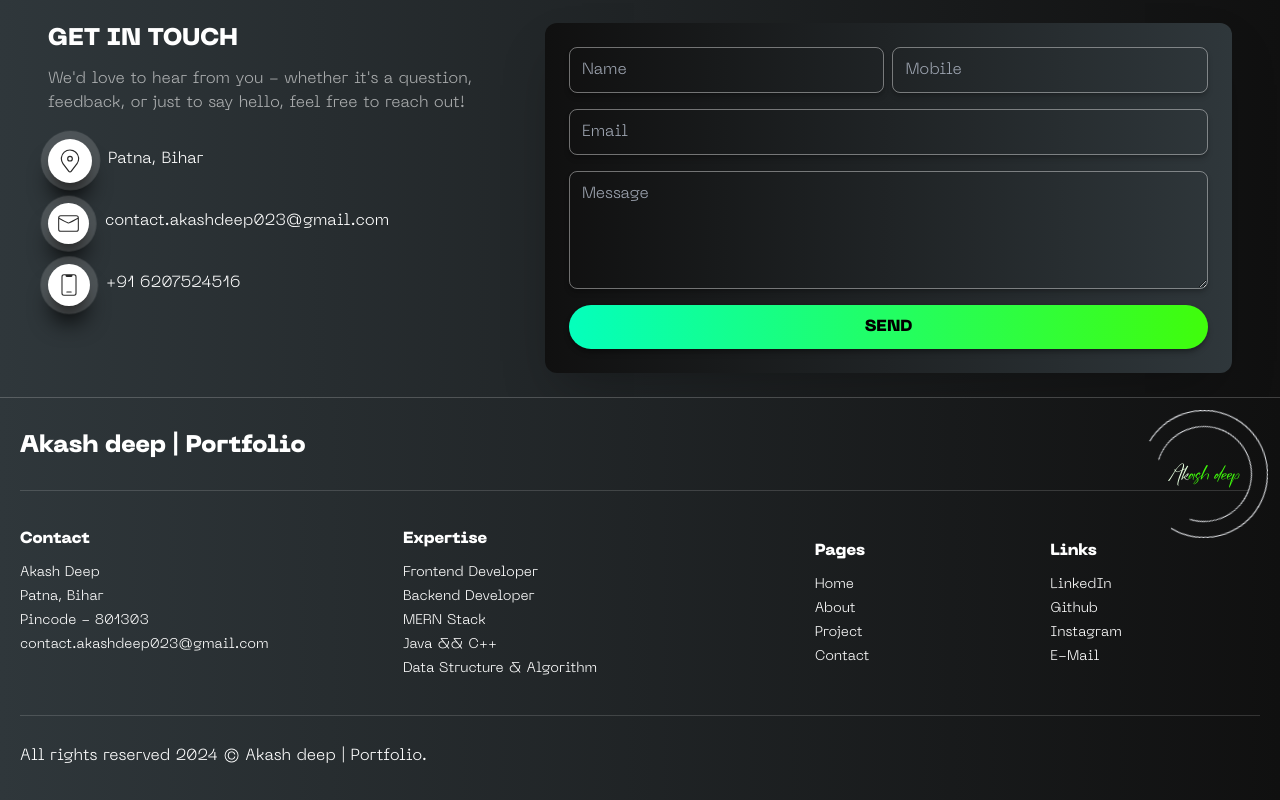
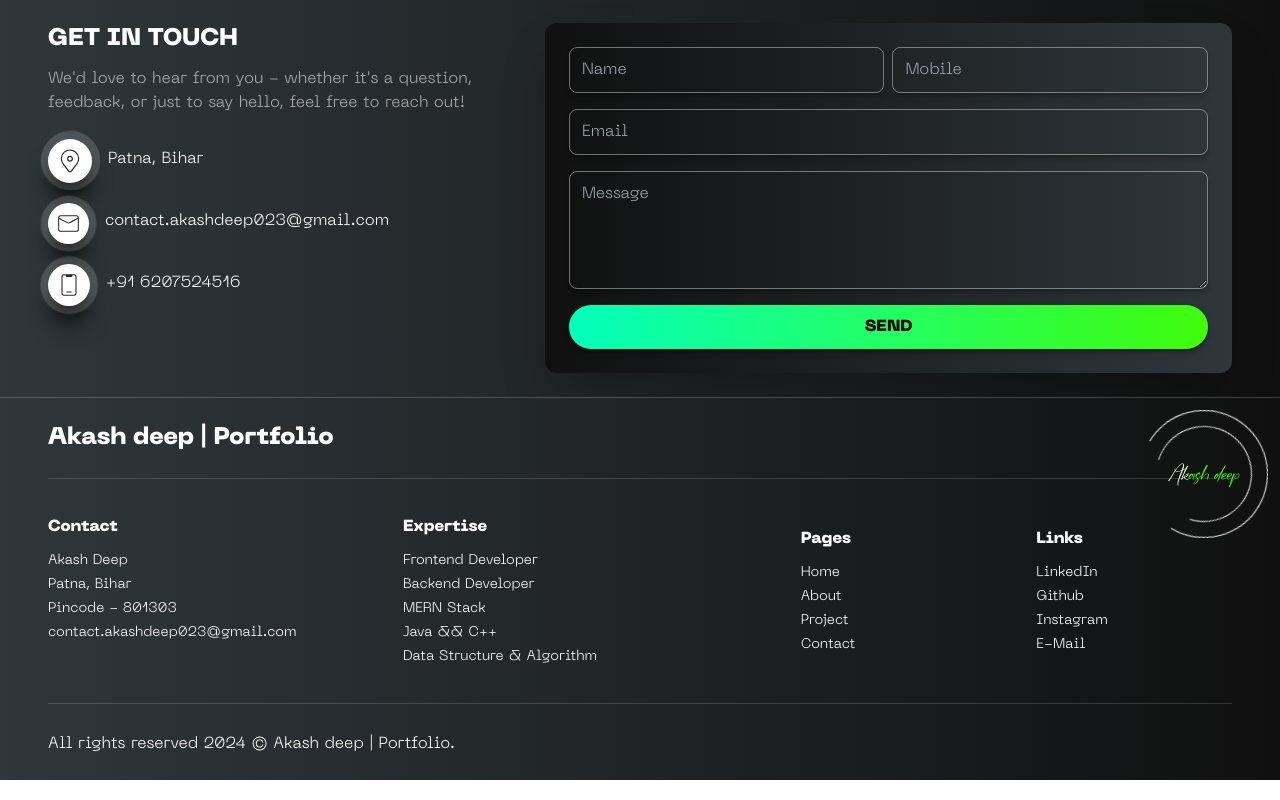
Before and after one commit to akashdeep023/Portfolio, a React (Vite) app: page / in a window 1280 px wide. Shown: the part 1175-1975 px from the top of the page. Built offline with nearby package versions, Linux system fonts and the light colour scheme.

Commit message:
update footer

```diff
--- a/src/components/Footer.jsx
+++ b/src/components/Footer.jsx
@@ -4,11 +4,11 @@ import { Link } from "react-router-dom";
 
 const Footer = () => {
 	return (
-		<div className="border-t border-white/20 text-white bg-gradient-to-l to-customeDark-500 from-customeDark-600 w-full min-h-fit h-1/2 px-3 sm:px-5 py-8 flex flex-col gap-3 justify-evenly relative z-40 ">
+		<div className="border-t border-white/20 text-white bg-gradient-to-l to-customeDark-500 from-customeDark-600 w-full min-h-fit h-1/2 py-4 sm:py-5 md:py-6 px-6 sm:px-9 md:px-12 flex flex-col gap-3 justify-evenly relative z-40 ">
 			<div className="absolute top-0 right-0 hidden sm:flex size-32 m-3 justify-center items-center overflow-hidden">
 				<LoaderName />
 			</div>
-			<h1 className="font-bold text-2xl whitespace-nowrap mr-3 border-b pb-4 sm:pb-7 mb-4 sm:mb-6 border-white/15">
+			<h1 className="font-bold text-2xl whitespace-nowrap border-b pb-4 sm:pb-5 md:pb-6 mb-4 sm:mb-6 border-white/15">
 				Akash deep | Portfolio
 			</h1>
 			<div className="flex w-full justify-start md:justify-evenly text-xs md:text-sm gap-5 sm:gap-10">
```
